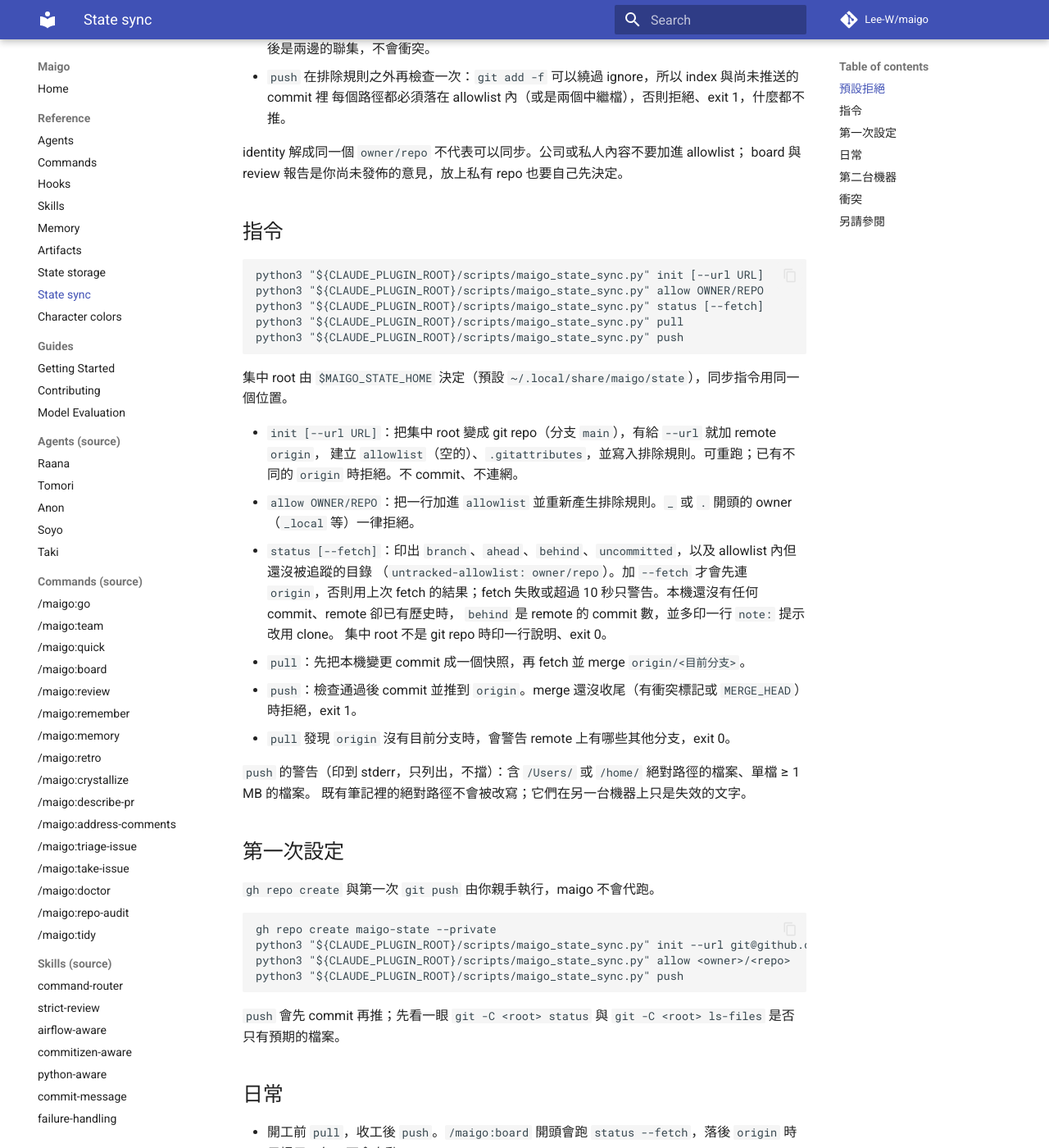
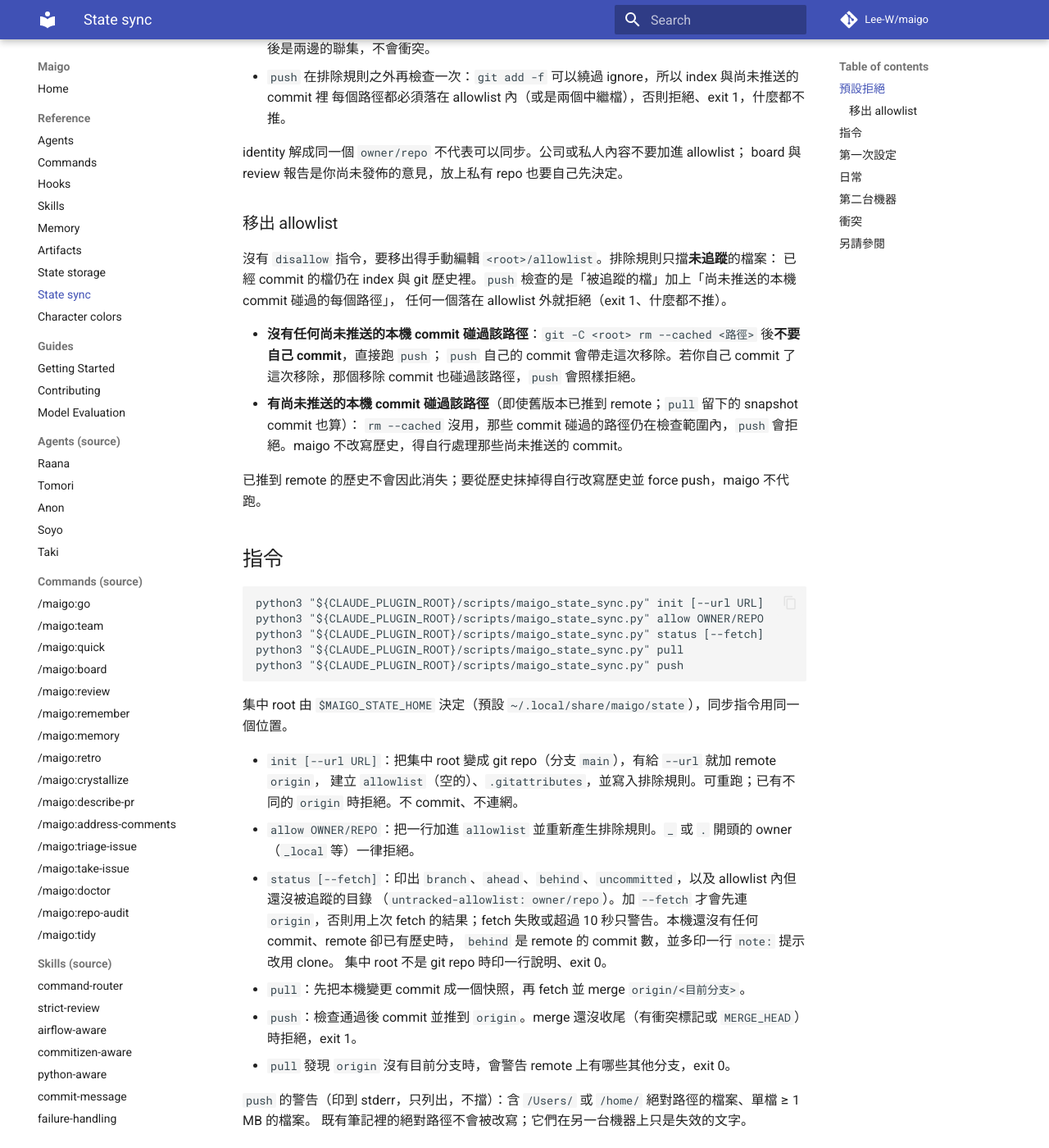
Before and after one commit to Lee-W/maigo, an MkDocs documentation site: the page built from docs/reference/state-sync.md, in a window 1280 px wide and 1400 px high, scrolled down 665 px. Shown: the whole window at 82% size. Built offline with MkDocs 1.6.1 and Material for MkDocs 9.7.7, drawn with Linux system fonts in a browser that asks for light colours; comment, search, counter and statistics services are not loaded; some of the changed text lies outside the part shown.

Commit message:
docs: describe .maigo as a symlink to central state and fill state sync gaps
- README and both guides: .maigo is a symlink to central state shared by worktrees; ignore rule is slash-less .maigo; link state-storage/state-sync
- hooks.md: ensure_maigo_ignored points back to the symlink
- state-sync.md: how to move a repo out of the allowlist; existing real .maigo/ needs migrate first

````diff
--- a/docs/reference/state-sync.md
+++ b/docs/reference/state-sync.md
@@ -21,6 +21,19 @@
 
 identity 解成同一個 `owner/repo` 不代表可以同步。公司或私人內容不要加進 allowlist；
 board 與 review 報告是你尚未發佈的意見，放上私有 repo 也要自己先決定。
+
+### 移出 allowlist
+
+沒有 `disallow` 指令，要移出得手動編輯 `<root>/allowlist`。排除規則只擋**未追蹤**的檔案：
+已經 commit 的檔仍在 index 與 git 歷史裡。`push` 檢查的是「被追蹤的檔」加上「尚未推送的本機 commit 碰過的每個路徑」，
+任何一個落在 allowlist 外就拒絕（exit 1、什麼都不推）。
+
+- **沒有任何尚未推送的本機 commit 碰過該路徑**：`git -C <root> rm --cached <路徑>` 後**不要自己 commit**，直接跑 `push`；
+  `push` 自己的 commit 會帶走這次移除。若你自己 commit 了這次移除，那個移除 commit 也碰過該路徑，`push` 會照樣拒絕。
+- **有尚未推送的本機 commit 碰過該路徑**（即使舊版本已推到 remote；`pull` 留下的 snapshot commit 也算）：
+  `rm --cached` 沒用，那些 commit 碰過的路徑仍在檢查範圍內，`push` 會拒絕。maigo 不改寫歷史，得自行處理那些尚未推送的 commit。
+
+已推到 remote 的歷史不會因此消失；要從歷史抹掉得自行改寫歷史並 force push，maigo 不代跑。
 
 ## 指令
 
@@ -49,6 +62,15 @@ python3 "${CLAUDE_PLUGIN_ROOT}/scripts/maigo_state_sync.py" push
 既有筆記裡的絕對路徑不會被改寫；它們在另一台機器上只是失效的文字。
 
 ## 第一次設定
+
+同步的是集中 root 底下的內容。既有的實體 `.maigo/` 目錄不會自動搬進去（SessionStart 只在 `.maigo` 不存在時建 symlink）；
+沒搬的 repo，其 `.maigo/` 是 repo 內的真目錄、不在集中 root 之下，`allow` 了也沒有東西可同步。
+先對每個 repo 跑 `migrate`（預設 dry-run，沒有衝突再加 `--apply`），再 `allow`；細節見[遷移既有 `.maigo/`](state-storage.md)：
+
+```text
+python3 "${CLAUDE_PLUGIN_ROOT}/scripts/maigo_state.py" migrate [--cwd DIR]
+python3 "${CLAUDE_PLUGIN_ROOT}/scripts/maigo_state.py" migrate [--cwd DIR] --apply
+```
 
 `gh repo create` 與第一次 `git push` 由你親手執行，maigo 不會代跑。
 
````
Also changed, not shown: README.md (+10 -5 lines), docs/guides/contributing.md (+1 -1 lines), docs/guides/getting-started.md (+2 -2 lines), docs/reference/hooks.md (+2 -2 lines).
